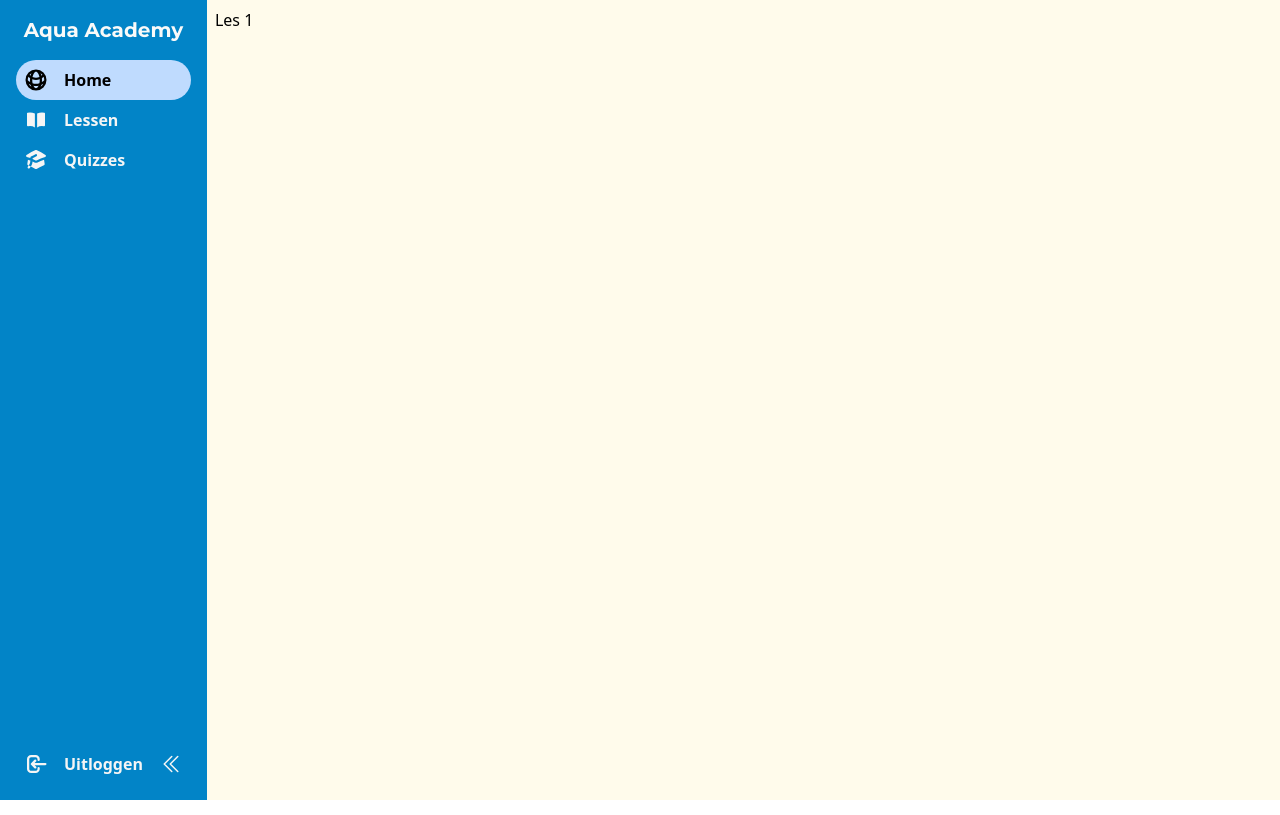
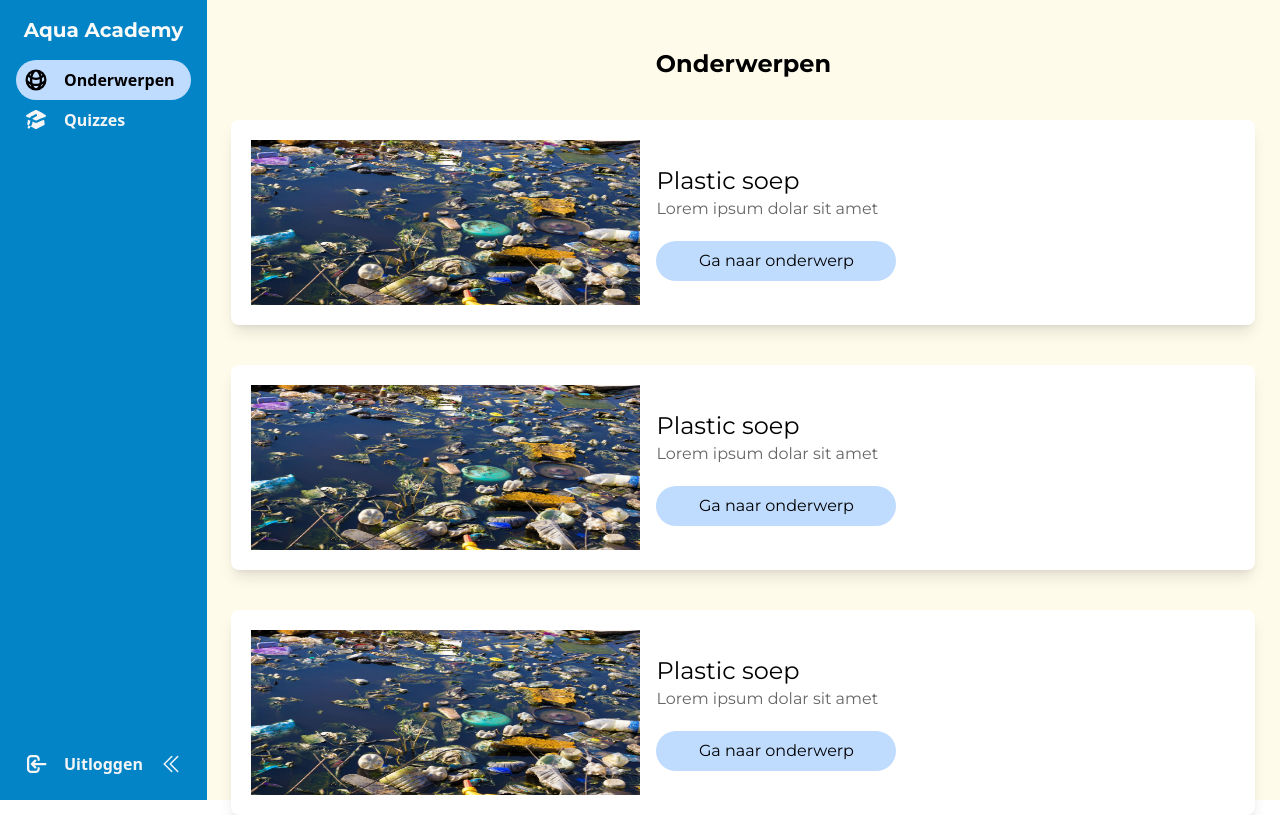
Before and after one commit to MarkDeKraker/T15-LifeBelowWater, a React (Vite) app: page / in a window 1280 px wide. Built offline with nearby package versions, Linux system fonts and the light colour scheme.

Commit message:
Added ChapterCards to homepage (#37)
* Added ChapterCards to homepage

* Added useContext for navigation and cleanup

---------

Co-authored-by: Mark de Kraker <m.dekraker@floow.nl>

```diff
--- a/src/App.tsx
+++ b/src/App.tsx
@@ -1,13 +1,25 @@
+import NavigationContext from "./context/NavigationContext";
+import { BrowserRouter, Route, Routes } from "react-router-dom";
+import HomePage from "./components/HomePage";
+import { useState } from "react";
 import Layout from "./components/Layout";
+import QuizOverviewPage from "./components/QuizOverviewPage";
 
-function App() {
+const App = () => {
+  const [active, setActive] = useState<number>(0);
+
   return (
-    <>
-      <Layout>
-        <div className="h-full">Les 1</div>
-      </Layout>
-    </>
+    <NavigationContext.Provider value={{ active, setActive }}>
+      <BrowserRouter>
+        <Layout>
+          <Routes>
+            <Route path="/" element={<HomePage />} />
+            <Route path="/quiz/overview" element={<QuizOverviewPage />} />
+          </Routes>
+        </Layout>
+      </BrowserRouter>
+    </NavigationContext.Provider>
   );
-}
+};
 
 export default App;
--- a/src/Test.tsx
+++ /dev/null
@@ -1,3 +0,0 @@
-export default function Test() {
-  return <div>Test</div>;
-}
--- /dev/null
+++ b/src/components/ChapterCard.tsx
@@ -0,0 +1,29 @@
+type Params = {
+  title: string;
+  subTitle: string;
+  image: string;
+};
+
+export default function ChapterCard(props: Params) {
+  return (
+    <div className="bg-white p-5 shadow-lg max-w-5xl rounded-lg mx-auto">
+      <div className="flex space-x-4">
+        <div>
+          <img
+            className="w-[389px] h-[165px] flex-shrink-0"
+            src={props.image}
+          />
+        </div>
+        <div className="my-auto">
+          <p className="text-2xl font-custom">{props.title}</p>
+          <p className="font-normal text-[#666] font-custom">
+            {props.subTitle}
+          </p>
+          <button className="bg-secondary p-2 w-60 rounded-full mt-5 font-custom">
+            Ga naar onderwerp
+          </button>
+        </div>
+      </div>
+    </div>
+  );
+}
--- /dev/null
+++ b/src/components/HomePage.tsx
@@ -0,0 +1,29 @@
+import ChapterCard from "./ChapterCard";
+import plasticsoep from "../assets/plasticsoep.jpg";
+
+export default function HomePage() {
+  return (
+    <>
+      <h2 className="text-center text-2xl font-bold my-10 font-custom">
+        Onderwerpen
+      </h2>
+      <div className="space-y-10">
+        <ChapterCard
+          title="Plastic soep"
+          subTitle="Lorem ipsum dolar sit amet"
+          image={plasticsoep}
+        />
+        <ChapterCard
+          title="Plastic soep"
+          subTitle="Lorem ipsum dolar sit amet"
+          image={plasticsoep}
+        />
+        <ChapterCard
+          title="Plastic soep"
+          subTitle="Lorem ipsum dolar sit amet"
+          image={plasticsoep}
+        />
+      </div>
+    </>
+  );
+}
--- /dev/null
+++ b/src/components/QuizOverviewPage.tsx
@@ -0,0 +1,3 @@
+export default function QuizOverviewPage() {
+  return <div>QuizOverviewPage</div>;
+}
--- a/src/components/SideBar.tsx
+++ b/src/components/SideBar.tsx
@@ -1,7 +1,6 @@
 import {
   GlobeAltIcon,
   ArrowLeftEndOnRectangleIcon,
-  BookOpenIcon,
   AcademicCapIcon,
 } from "@heroicons/react/16/solid";
 import { useState } from "react";
@@ -11,7 +10,6 @@ import CollapseButton from "./CollapseButton";
 import CollapsedIcon from "./icons/CollapsedIcon";
 
 export default function SideBar() {
-  const [active, setActive] = useState<number>(0);
   const [collapsed, isCollapsed] = useState(false);
 
   const toggleCollapse = () => {
@@ -28,40 +26,29 @@ export default function SideBar() {
       <div className="flex flex-col justify-between h-full bg-primary">
         <div className="first-item">
           <SideBarItem
-            title="Home"
+            title="Onderwerpen"
             collapsed={collapsed}
-            active={active}
-            setActive={setActive}
             index={0}
             icon={<GlobeAltIcon className="w-6 h-6" />}
-          />
-          <SideBarItem
-            collapsed={collapsed}
-            title="Lessen"
-            active={active}
-            setActive={setActive}
-            index={1}
-            icon={<BookOpenIcon className="w-6 h-6" />}
+            link={"/"}
           />
           <SideBarItem
             title="Quizzes"
             collapsed={collapsed}
-            active={active}
-            setActive={setActive}
-            index={2}
+            index={1}
             icon={<AcademicCapIcon className="w-6 h-6" />}
+            link={"/quiz/overview"}
           />
         </div>
         <div className="flex justify-between">
           {collapsed ? null : (
             <SideBarItem
               title="Uitloggen"
-              active={active}
-              setActive={setActive}
               index={3}
               icon={
                 <ArrowLeftEndOnRectangleIcon className="w-6 h-6 text-light" />
               }
+              link={"/"}
             />
           )}
 
--- a/src/components/SideBarItem.tsx
+++ b/src/components/SideBarItem.tsx
@@ -1,20 +1,29 @@
+import { useContext } from "react";
+import { useNavigate } from "react-router-dom";
+import NavigationContext from "../context/NavigationContext";
+
 type Params = {
   title: string;
   collapsed?: boolean;
-  active: number;
-  setActive: (index: number) => void;
   icon: React.ReactNode;
   index: number;
+  link: string;
 };
 
 export default function SideBarItem(props: Params) {
+  const { active, setActive } = useContext(NavigationContext);
+
+  const navigate = useNavigate();
   const onActive =
-    props.active == props.index ? " bg-secondary text-black" : "text-light";
+    active == props.index ? " bg-secondary text-black" : "text-light";
 
   return (
     <div
-      onClick={() => props.setActive(props.index)}
-      className={`space-x-4 flex bg rounded-full font-bold p-2 cursor-pointer hover:underline-offset-2  ${onActive}`}
+      onClick={() => {
+        setActive(props.index);
+        navigate(props.link);
+      }}
+      className={`space-x-4 flex bg rounded-full font-bold p-2 cursor-pointer hover:underline-offset-2 ${onActive}`}
     >
       <div>{props.icon}</div>
       {!props.collapsed ? <p className={onActive}>{props.title} </p> : null}
--- /dev/null
+++ b/src/context/NavigationContext.tsx
@@ -0,0 +1,15 @@
+import { createContext, Dispatch, SetStateAction } from "react";
+
+// Definieer een type voor je context
+interface NavigationContextType {
+  active: number;
+  setActive: Dispatch<SetStateAction<number>>;
+}
+
+// Initialiseer de context met een standaardwaarde die voldoet aan het type
+const NavigationContext = createContext<NavigationContextType>({
+  active: 0,
+  setActive: () => {}, // Dit is een tijdelijke placeholder
+});
+
+export default NavigationContext;
--- a/src/main.tsx
+++ b/src/main.tsx
@@ -2,22 +2,9 @@ import React from "react";
 import ReactDOM from "react-dom/client";
 import App from "./App.tsx";
 import "./index.css";
-import { createBrowserRouter, RouterProvider } from "react-router-dom";
-import Test from "./Test.tsx";
-
-const router = createBrowserRouter([
-  {
-    path: "/",
-    element: <App />,
-  },
-  {
-    path: "/test",
-    element: <Test />,
-  },
-]);
 
 ReactDOM.createRoot(document.getElementById("root")!).render(
   <React.StrictMode>
-    <RouterProvider router={router} />
+    <App />
   </React.StrictMode>
 );
```
Also changed, not shown: src/assets/plasticsoep.jpg (added).
